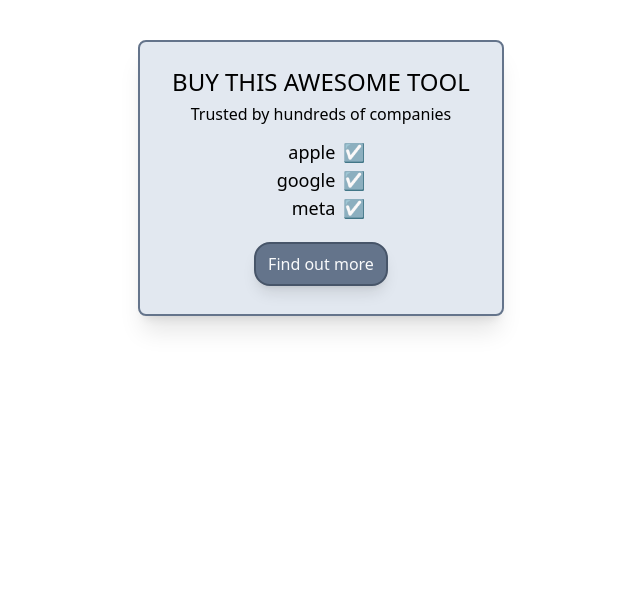
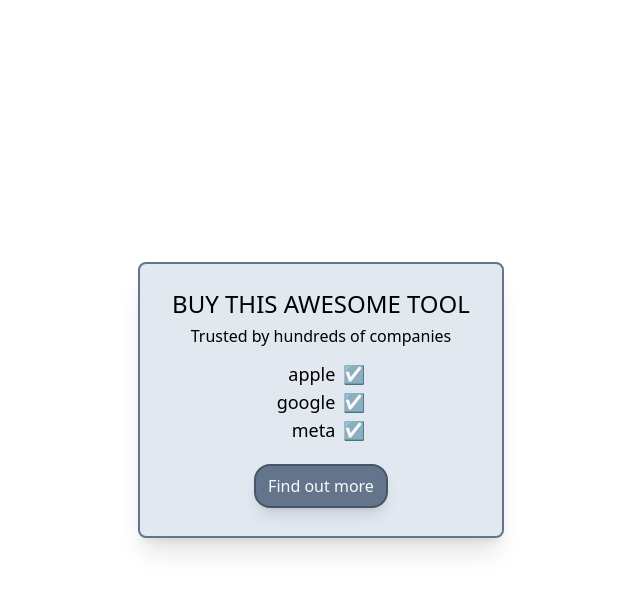
Before and after one commit to sarajw/Bootcamp_2022, a plain HTML site: page week1/index.html in a window 1280 px wide. Shown: the whole page, without its empty margins (319-959 px from the left). Drawn offline with nearby package versions, Linux system fonts and the light colour scheme.

Commit message:
changed to tailwind CDN and now also centered with flex

```diff
--- a/week1/index.html
+++ b/week1/index.html
@@ -10,9 +10,8 @@
     <!-- <link rel="stylesheet" href="styles.css"> -->
 </head>
 
-<body>
-    <div
-        class="mx-auto my-10 w-fit rounded-lg border-2 border-slate-500 bg-slate-200 py-6 px-8 text-center leading-loose shadow-xl">
+<body class="h-screen w-full flex place-content-center place-items-center">
+    <div class="w-fit rounded-lg border-2 border-slate-500 bg-slate-200 py-6 px-8 text-center leading-loose shadow-xl">
         <h1 class="text-2xl uppercase">Buy this AWESOME tool</h1>
         <p>Trusted by hundreds of companies</p>
         <ul class="mx-auto w-fit p-2 text-right">
```
Also changed, not shown: week1/styles.css (deleted).
